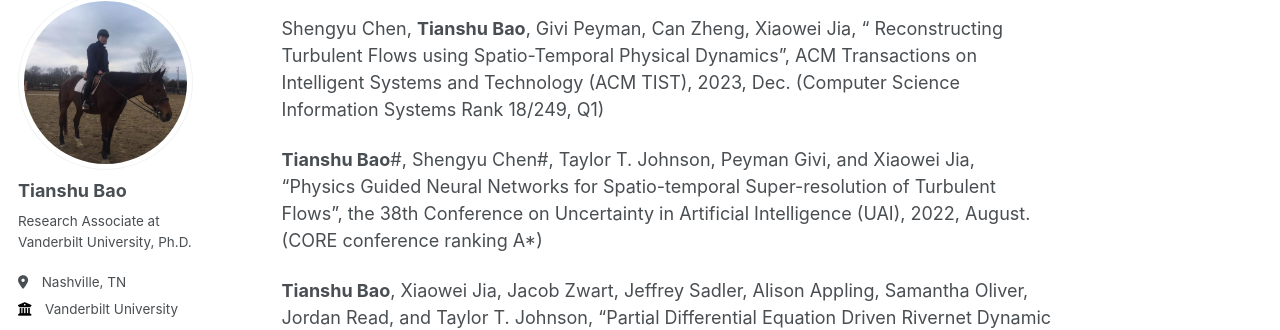
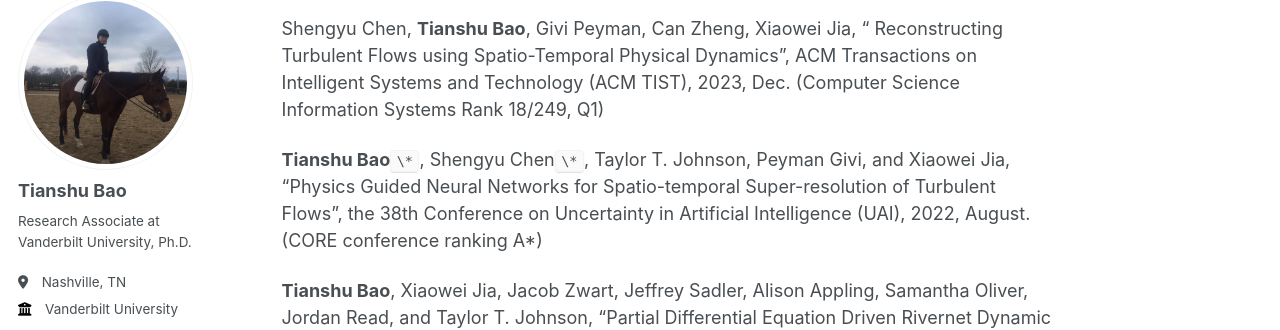
Before and after one commit to tianshubao1/tianshubao1.github.io, a Jekyll site: the page built from _pages/about.md, in a window 1280 px wide and 900 px high, scrolled down 542 px. Shown: the part 111-441 px from the top of the window. Built offline with Jekyll 4.4.1, drawn with Linux system fonts in a browser that asks for light colours; some web fonts are replaced.

```diff
--- a/_pages/about.md
+++ b/_pages/about.md
@@ -19,7 +19,7 @@ Publications
 
 Shengyu Chen, **Tianshu Bao**, Givi Peyman, Can Zheng, Xiaowei Jia, " Reconstructing Turbulent Flows using Spatio-Temporal Physical Dynamics", ACM Transactions on Intelligent Systems and Technology (ACM TIST), 2023, Dec. (Computer Science Information Systems Rank 18/249, Q1)
 
-**Tianshu Bao**#, Shengyu Chen#, Taylor T. Johnson, Peyman Givi, and Xiaowei Jia, "Physics Guided Neural Networks for Spatio-temporal Super-resolution of Turbulent Flows", the 38th Conference on Uncertainty in Artificial Intelligence (UAI), 2022, August. (CORE conference ranking A*)
+**Tianshu Bao**`\*`, Shengyu Chen`\*`, Taylor T. Johnson, Peyman Givi, and Xiaowei Jia, "Physics Guided Neural Networks for Spatio-temporal Super-resolution of Turbulent Flows", the 38th Conference on Uncertainty in Artificial Intelligence (UAI), 2022, August. (CORE conference ranking A*)
 
 **Tianshu Bao**, Xiaowei Jia, Jacob Zwart, Jeffrey Sadler, Alison Appling, Samantha Oliver, Jordan Read, and Taylor T. Johnson, "Partial Differential Equation Driven Rivernet Dynamic Graph Networks", IEEE International Conference on Data Mining (ICDM), 2021, December. (**C.F. Chen Best Paper Award**, Student Attendance Award, CORE conference ranking A*)
 
```
